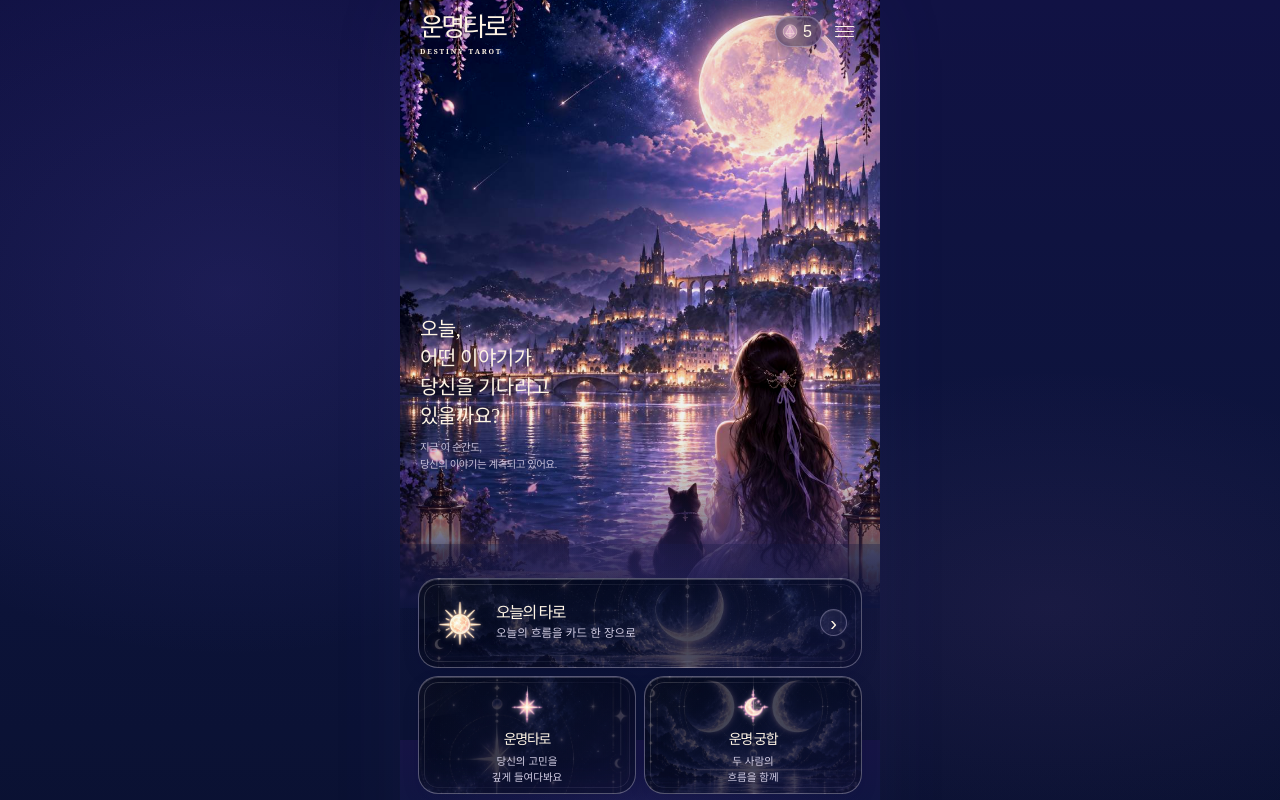
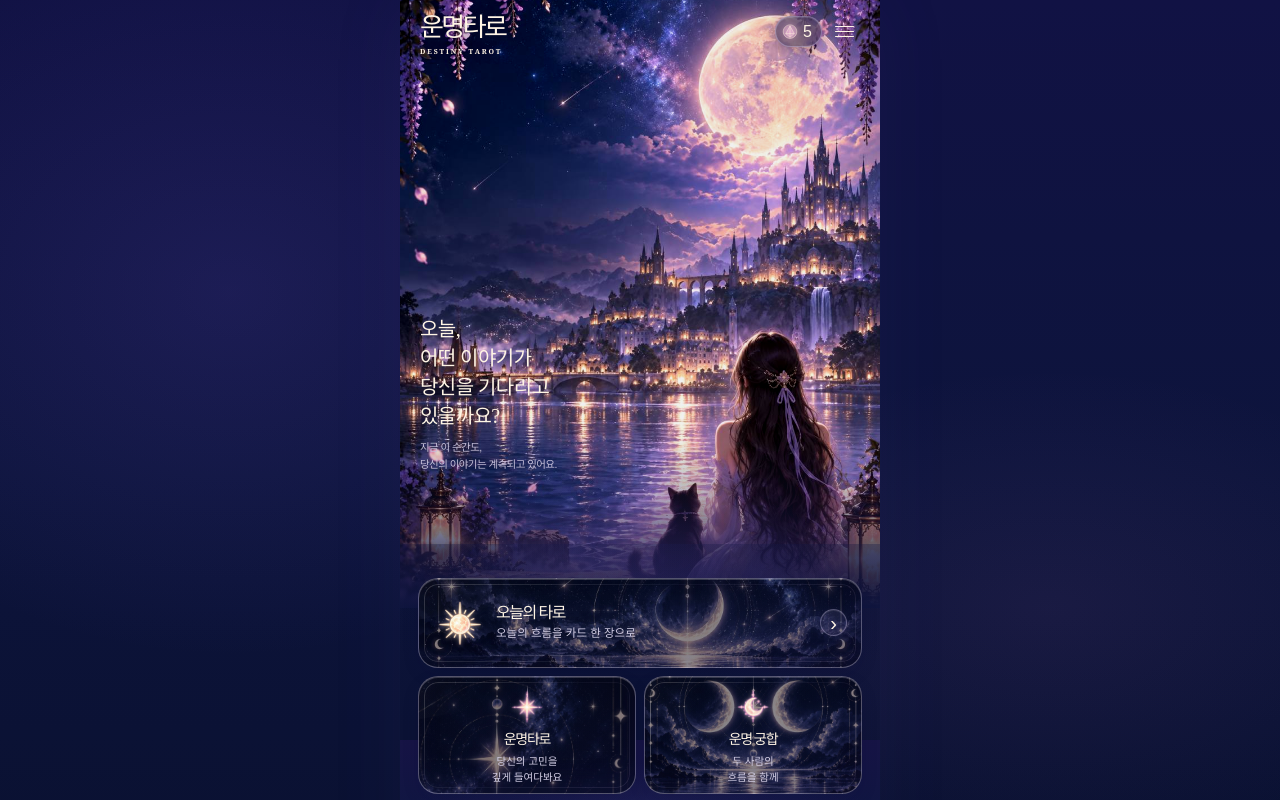
Before and after one commit to YoonYeoSong/mammuso, a Next.js app: page / in a window 1280 px wide. Shown: the top 800 px of the page. Built offline with nearby package versions, Linux system fonts and the light colour scheme.

Commit message:
fix: brighten celestial service card backgrounds

```diff
--- a/src/app/destiny-tarot.css
+++ b/src/app/destiny-tarot.css
@@ -31,7 +31,7 @@
   --destiny-card-shadow: inset 0 1px 0 rgba(248, 243, 255, .2), inset 0 -14px 24px rgba(49, 38, 103, .1), 0 7px 16px rgba(13, 15, 57, .16);
   --destiny-card-sheen: linear-gradient(116deg, rgba(255, 249, 240, .16), rgba(224, 211, 255, .045) 40%, transparent 65%);
   --destiny-card-inner-line: linear-gradient(135deg, rgba(255, 249, 240, .18), rgba(221, 207, 255, .045) 49%, rgba(237, 207, 246, .1));
-  --destiny-card-backdrop: blur(5px) saturate(1.04);
+  --destiny-card-backdrop: none;
   --destiny-icon-glow: drop-shadow(0 1px 2px rgba(255, 239, 216, .42)) drop-shadow(0 0 4px rgba(225, 195, 245, .1));
   --destiny-card-description: #d3cee5;
   --destiny-banner-border: rgba(217, 208, 255, .36);
@@ -62,7 +62,7 @@
   --destiny-card-shadow: inset 0 1px 0 rgba(250, 245, 255, .23), inset 0 -14px 24px rgba(50, 37, 113, .11), 0 7px 16px rgba(10, 12, 55, .18);
   --destiny-card-sheen: linear-gradient(116deg, rgba(255, 250, 243, .18), rgba(229, 215, 255, .05) 40%, transparent 65%);
   --destiny-card-inner-line: linear-gradient(135deg, rgba(255, 250, 243, .21), rgba(225, 211, 255, .05) 49%, rgba(244, 210, 248, .11));
-  --destiny-card-backdrop: blur(5px) saturate(1.05);
+  --destiny-card-backdrop: none;
   --destiny-icon-glow: drop-shadow(0 1px 2px rgba(255, 241, 218, .46)) drop-shadow(0 0 4px rgba(229, 197, 250, .11));
   --destiny-card-description: #d8d2e8;
   --destiny-banner-border: rgba(217, 208, 255, .42);
@@ -115,9 +115,9 @@ body > main.destiny-home { width: 100vw !important; max-width: none !important;
 .destiny-service-grid { display: grid; grid-template-columns: repeat(2, minmax(0, 1fr)); gap: 8px; }
 .destiny-service-card { position: relative; display: flex; height: 118px; flex-direction: column; align-items: center; overflow: hidden; border: 1px solid var(--destiny-card-border); border-radius: 20px; padding: 10px 5px 8px; box-shadow: var(--destiny-card-shadow); color: var(--destiny-foreground); cursor: pointer; isolation: isolate; -webkit-backdrop-filter: var(--destiny-card-backdrop); backdrop-filter: var(--destiny-card-backdrop); transition: transform .2s ease, box-shadow .2s ease, border-color .2s ease; }
 .destiny-service-card::before { position: absolute; z-index: -1; top: -26%; left: -48%; width: 132%; height: 56%; background: linear-gradient(116deg, rgba(255, 249, 240, .07), transparent 58%); content: ""; transform: rotate(-10deg); }
-.destiny-service-card--daily { background: linear-gradient(108deg, rgba(5, 10, 32, .76) 0%, rgba(8, 14, 41, .67) 48%, rgba(14, 19, 55, .82) 100%), radial-gradient(ellipse at 72% 52%, rgba(32, 42, 91, .16), transparent 68%), url('/illustrations/daily-tarot-bg.png') 66% 38% / cover no-repeat; }
-.destiny-service-card--destiny { background: linear-gradient(145deg, rgba(5, 10, 32, .74) 0%, rgba(9, 15, 44, .78) 54%, rgba(16, 19, 57, .84) 100%), radial-gradient(ellipse at 34% 40%, rgba(37, 44, 97, .13), transparent 68%), url('/illustrations/destiny-tarot-bg.png') 100% 12% / 128% auto no-repeat; }
-.destiny-service-card--compatibility { background: linear-gradient(142deg, rgba(5, 10, 32, .76) 0%, rgba(9, 15, 44, .73) 50%, rgba(15, 18, 54, .84) 100%), radial-gradient(ellipse at 50% 48%, rgba(36, 43, 95, .13), transparent 70%), url('/illustrations/compatibility-bg.png') 50% 59% / 106% auto no-repeat; }
+.destiny-service-card--daily { background: linear-gradient(108deg, rgba(5, 10, 32, .47) 0%, rgba(8, 14, 41, .42) 48%, rgba(14, 19, 55, .51) 100%), radial-gradient(ellipse at 72% 52%, rgba(32, 42, 91, .10), transparent 68%), url('/illustrations/daily-tarot-bg.png') 66% 38% / cover no-repeat; }
+.destiny-service-card--destiny { background: linear-gradient(145deg, rgba(5, 10, 32, .46) 0%, rgba(9, 15, 44, .48) 54%, rgba(16, 19, 57, .52) 100%), radial-gradient(ellipse at 34% 40%, rgba(37, 44, 97, .08), transparent 68%), url('/illustrations/destiny-tarot-bg.png') 100% 12% / 128% auto no-repeat; }
+.destiny-service-card--compatibility { background: linear-gradient(142deg, rgba(5, 10, 32, .47) 0%, rgba(9, 15, 44, .45) 50%, rgba(15, 18, 54, .52) 100%), radial-gradient(ellipse at 50% 48%, rgba(36, 43, 95, .08), transparent 70%), url('/illustrations/compatibility-bg.png') 50% 59% / 106% auto no-repeat; }
 .destiny-service-card::after { position: absolute; inset: 5px; border: 1px solid transparent; border-radius: 14px; background: var(--destiny-card-inner-line) border-box; content: ""; mask: linear-gradient(#000 0 0) padding-box, linear-gradient(#000 0 0); mask-composite: exclude; pointer-events: none; -webkit-mask: linear-gradient(#000 0 0) padding-box, linear-gradient(#000 0 0); -webkit-mask-composite: xor; }
 .destiny-service-constellation { position: absolute; top: 8px; left: 50%; width: 1px; height: 12px; background: linear-gradient(transparent, rgba(255, 237, 247, .86)); box-shadow: 0 15px 0 -0.2px rgba(255, 235, 243, .66); }
 .destiny-service-icon { position: relative; display: block; width: clamp(49px, 13.5vw, 55px); height: clamp(49px, 13.5vw, 55px); margin: 2px 0 7px; filter: var(--destiny-icon-glow); }
```
